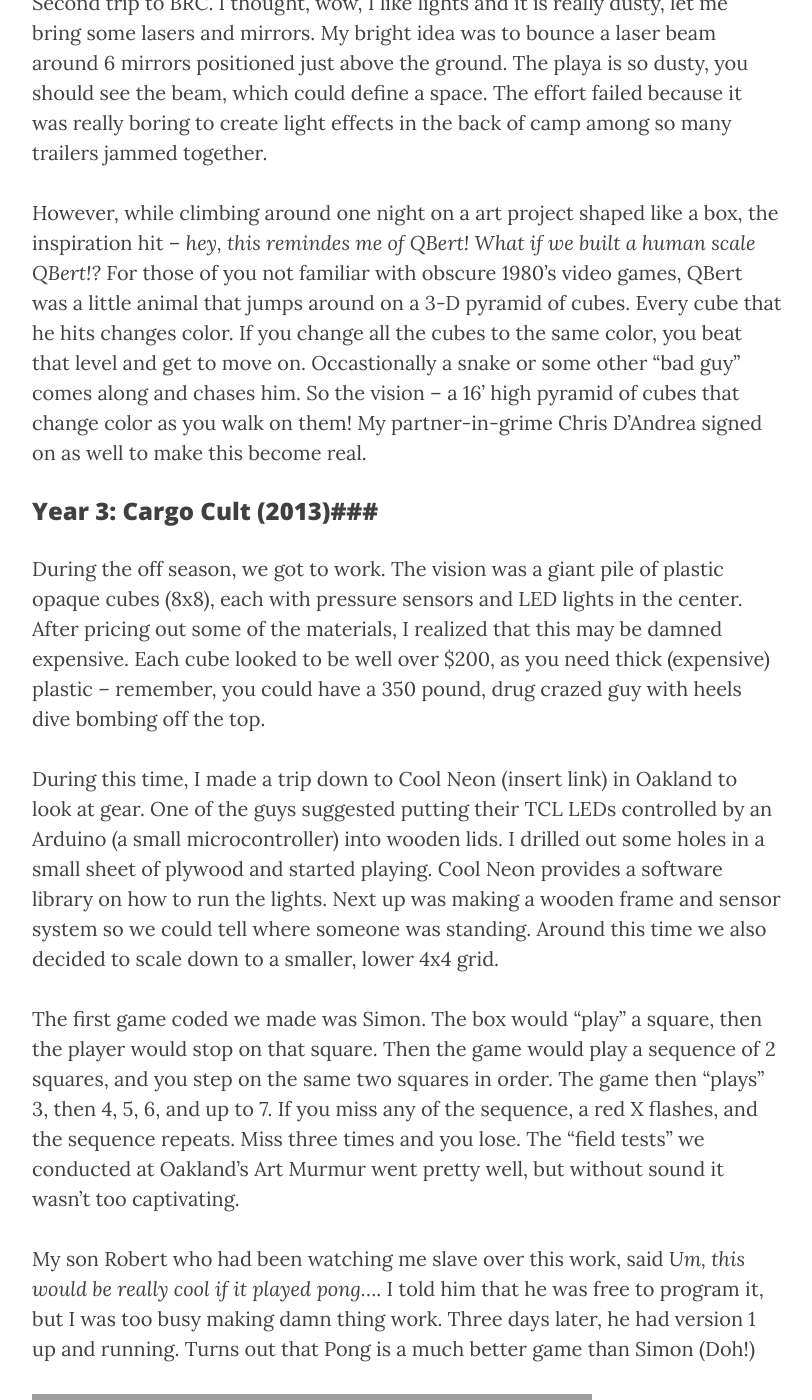
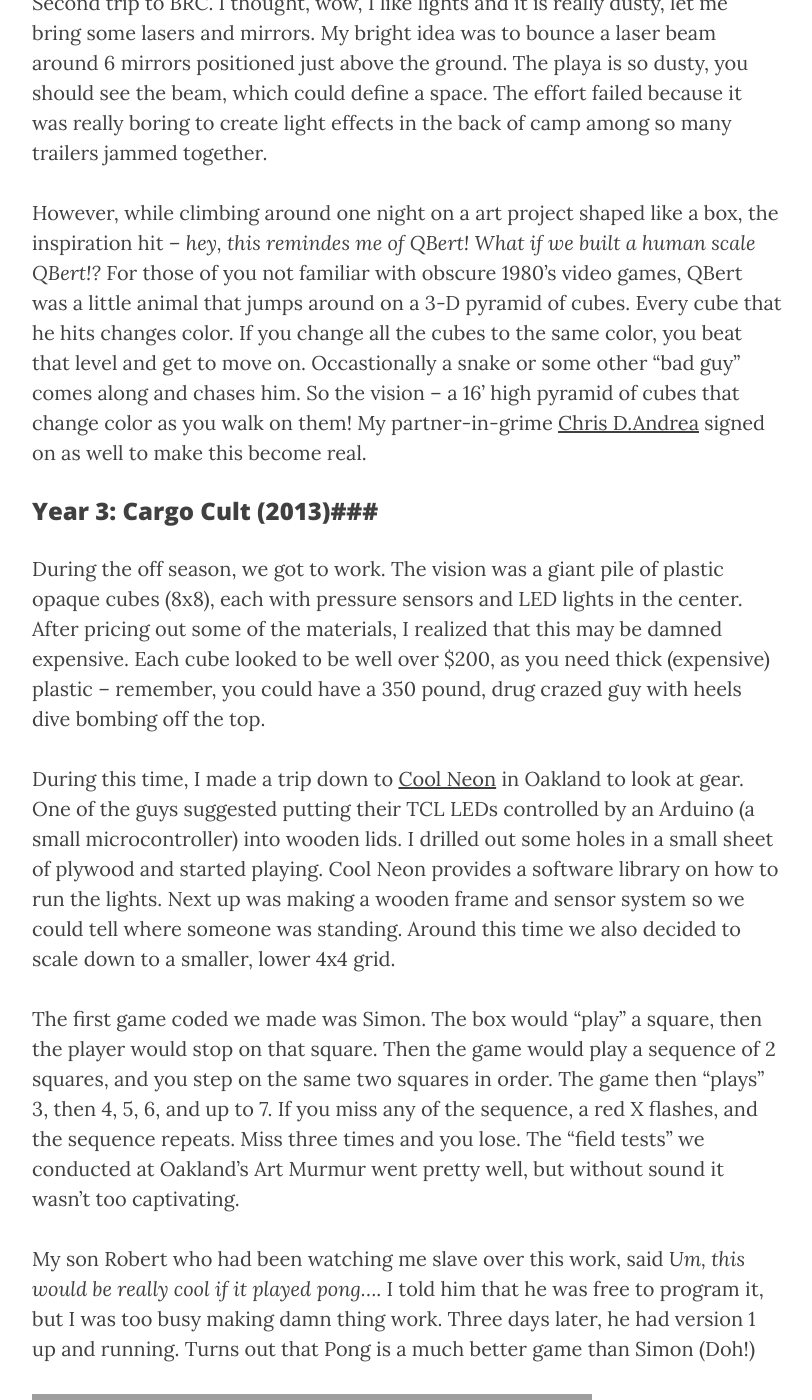
Before and after one commit to jamesalord/jamesalord.github.io, a Jekyll site: the page built from _posts/2014-11-31-introduction.markdown, in a window 1280 px wide and 1400 px high, scrolled down 907 px. Shown: the whole window, without its empty margins (233-1045 px from the left). Built offline with Jekyll 4.4.1, drawn with Linux system fonts in a browser that asks for light colours; nearby versions of some CDN libraries; some of the changed text lies outside the part shown; grey boxes are pictures that could not be loaded.

Commit message:
adding more

```diff
--- a/_posts/2014-11-31-introduction.markdown
+++ b/_posts/2014-11-31-introduction.markdown
@@ -15,12 +15,12 @@ Black Rock City.  After walking the dry and dusty streets, riding through dustst
 ###Year 2: Fertility 2.0 (2012)###
 Second trip to BRC.  I thought, wow, I like lights and it is really dusty, let me bring some lasers and mirrors.  My bright idea was to bounce a laser beam around 6 mirrors positioned just above the ground.  The playa is so dusty, you should see the beam, which could define a space. The effort failed because it was really boring to create light effects in the back of camp among so many trailers jammed together.
 
-However, while climbing around one night on a art project shaped like a box, the inspiration hit -- _hey, this remindes me of QBert!  What if we built a human scale QBert!?_  For those of you not familiar with obscure 1980's video games, QBert was a little animal that jumps around on a 3-D pyramid of cubes.  Every cube that he hits changes color.   If you change all the cubes to the same color, you beat that level and get to move on.  Occastionally a snake or some other "bad guy" comes along and chases him.  So the vision  -- a 16' high pyramid of cubes that change color as you walk on them!  My partner-in-grime Chris D'Andrea signed on as well to make this become real.
+However, while climbing around one night on a art project shaped like a box, the inspiration hit -- _hey, this remindes me of QBert!  What if we built a human scale QBert!?_  For those of you not familiar with obscure 1980's video games, QBert was a little animal that jumps around on a 3-D pyramid of cubes.  Every cube that he hits changes color.   If you change all the cubes to the same color, you beat that level and get to move on.  Occastionally a snake or some other "bad guy" comes along and chases him.  So the vision  -- a 16' high pyramid of cubes that change color as you walk on them!  My partner-in-grime [Chris D.Andrea](http://www.greenfieldbuilding.com) signed on as well to make this become real.
 
 ###Year 3: Cargo Cult (2013)###
-During the off season, we got to work.  The vision was a giant pile of plastic opaque cubes (8x8), each with pressure sensors and LED lights in the center.  After pricing out some of the materials, I realized that this may be damned expensive.  Each cube looked to be well over $200, as you need thick (expensive) plastic  -- remember, you could have a  350 pound, drug crazed guy with heels dive bombing off the top.
+During the off season, we got to work.  The vision was a giant pile of plastic opaque cubes (8x8), each with pressure sensors and LED lights in the center.  After pricing out some of the materials, I realized that this may be damned expensive.  Each cube looked to be well over $200, as you need thick (expensive) plastic  -- remember, you could have a 350 pound, drug crazed guy with heels dive bombing off the top.
 
-During this time, I made a trip down to Cool Neon (insert link) in Oakland to look at gear.  One of the guys suggested putting their TCL LEDs controlled by an Arduino (a small microcontroller) into wooden lids.  I drilled out some holes in a small sheet of plywood and started playing.  Cool Neon provides a software library on how to run the lights.  Next up was making a wooden frame and sensor system so we could tell where someone was standing.  Around this time we also decided to scale down to a smaller, lower 4x4 grid.
+During this time, I made a trip down to [Cool Neon](http://www.coolneon.com/) in Oakland to look at gear.  One of the guys suggested putting their TCL LEDs controlled by an Arduino (a small microcontroller) into wooden lids.  I drilled out some holes in a small sheet of plywood and started playing.  Cool Neon provides a software library on how to run the lights.  Next up was making a wooden frame and sensor system so we could tell where someone was standing.  Around this time we also decided to scale down to a smaller, lower 4x4 grid.
 
 The first game coded we made was Simon.  The box would "play" a square, then the player would stop on that square.  Then the game would play a sequence of 2 squares, and you step on the same two squares in order.  The game then "plays" 3, then 4, 5, 6, and up to 7.  If you miss any of the sequence, a red X flashes, and the sequence repeats.  Miss three times and you lose.  The "field tests" we conducted at Oakland's Art Murmur went pretty well, but without sound it wasn't too captivating.
 
@@ -43,7 +43,7 @@ We arrived at the gates on Sunday morning, and proceeded to the Artery (the BM A
 
 ![Setting Up on the Playa](/img/LodoOnPlaya.jpg )
 
-The next day we finished.  We rode out to the site and fired up the generator to power it that evening.  Everything came on, people came by and loved it, and it worked great.  Every evening we would fix something that was broken and every night through the week it worked.  My favorite moment came when riding by and I saw one group of burners explaining it to another group.  Chris had done such a great job with the site that it was used even during the day -- we found out that on two separate occations couples had gotten married on the platform! <names and photo?>
+The next day we finished.  We rode out to the site and fired up the generator to power it that evening.  Everything came on, people came by and loved it, and it worked great.  Every evening we would fix something that was broken and every night through the week it worked.  My favorite moment came when riding by and I saw one group of burners explaining it to another group.  Chris had done such a great job with the site that it was used even during the day -- we found out that on two separate occations couples had gotten married on the platform!
 
 This year was bigger, more successful installation than I had dared hope for.  It took more blood, sweat, tears, and $$ than I ever had thought, but we created a fun, unexpected experience for our fellow citizens.
 
```
